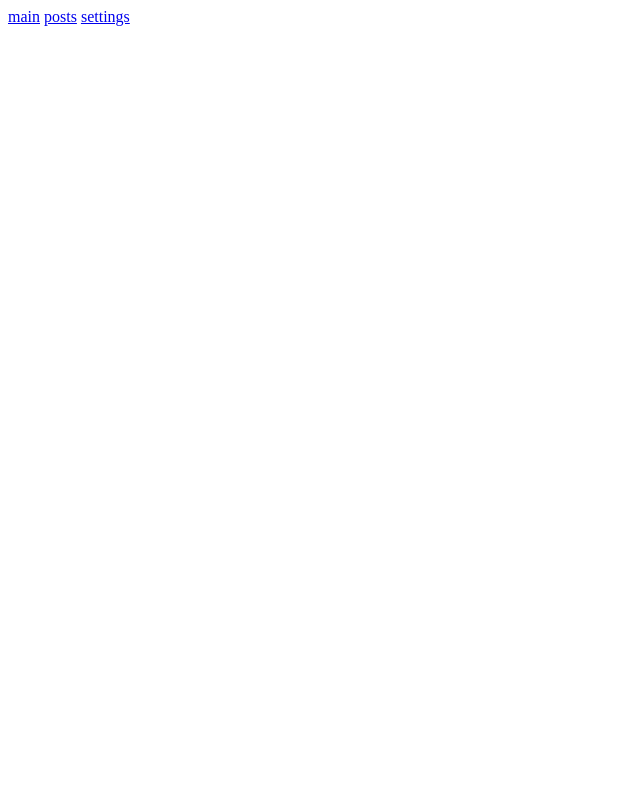
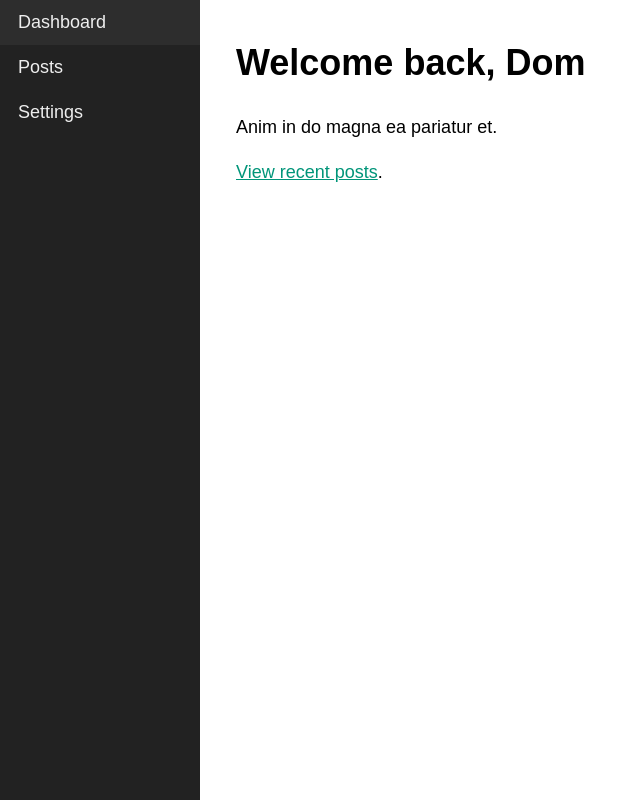
Before and after one commit to kamityler/avpz, a website with bundled scripts: page frontend/index.html in a window 1280 px wide. Shown: the whole page, without its empty margins (0-640 px from the left). Built offline with nearby package versions, Linux system fonts and the light colour scheme.

Commit message:
template_ready

```diff
--- a/frontend/index.html
+++ b/frontend/index.html
@@ -2,19 +2,17 @@
 <html lang="en">
 <head>
     <meta charset="UTF-8">
-    <meta http-equiv="X-UA-Compatible" content="IE=edge">
     <meta name="viewport" content="width=device-width, initial-scale=1.0">
-    <title>5АВПЗ</title>
+    <title>Single Page App</title>
+    <link rel="stylesheet" href="/static/css/index.css">
 </head>
 <body>
     <nav class="nav">
-        <a href="/" class="nav__link" data-link>main</a>
-        <a href="/posts" class="nav__link" data-link>posts</a>
-        <a href="/settings" class="nav__link" data-link>settings</a>
+        <a href="/" class="nav__link" data-link>Dashboard</a>
+        <a href="/posts" class="nav__link" data-link>Posts</a>
+        <a href="/settings" class="nav__link" data-link>Settings</a>
     </nav>
-
-
-
-    <script type='module' src="/static/js/index.js"></script>
+    <div id="app"></div>
+    <script type="module" src="/static/js/index.js"></script>
 </body>
 </html>
--- /dev/null
+++ b/frontend/static/css/index.css
@@ -0,0 +1,37 @@
+body {
+    --nav-width: 200px;
+    margin: 0 0 0 var(--nav-width);
+    font-family: 'Quicksand', sans-serif;
+    font-size: 18px;
+}
+
+.nav {
+    position: fixed;
+    top: 0;
+    left: 0;
+    width: var(--nav-width);
+    height: 100vh;
+    background: #222222;
+}
+
+.nav__link {
+    display: block;
+    padding: 12px 18px;
+    text-decoration: none;
+    color: #eeeeee;
+    font-weight: 500;
+}
+
+.nav__link:hover {
+    background: rgba(255, 255, 255, 0.05);
+}
+
+#app {
+    margin: 2em;
+    line-height: 1.5;
+    font-weight: 500;
+}
+
+a {
+    color: #009579;
+}
--- a/frontend/static/js/index.js
+++ b/frontend/static/js/index.js
@@ -1,45 +1,63 @@
-const navigateTo = url =>{
-    history.pushState(null,null,url);
+import Dashboard from "./views/Dashboard.js";
+import Posts from "./views/Posts.js";
+import PostView from "./views/PostView.js";
+import Settings from "./views/Settings.js";
+
+const pathToRegex = path => new RegExp("^" + path.replace(/\//g, "\\/").replace(/:\w+/g, "(.+)") + "$");
+
+const getParams = match => {
+    const values = match.result.slice(1);
+    const keys = Array.from(match.route.path.matchAll(/:(\w+)/g)).map(result => result[1]);
+
+    return Object.fromEntries(keys.map((key, i) => {
+        return [key, values[i]];
+    }));
+};
+
+const navigateTo = url => {
+    history.pushState(null, null, url);
     router();
 };
 
 const router = async () => {
     const routes = [
-        { path: "/", view: 'main' },
-        { path: "/posts", view: 'posts' },
-        { path: "/settings", view: 'settings' }
+        { path: "/", view: Dashboard },
+        { path: "/posts", view: Posts },
+        { path: "/posts/:id", view: PostView },
+        { path: "/settings", view: Settings }
     ];
 
+    // Test each route for potential match
     const potentialMatches = routes.map(route => {
         return {
             route: route,
-            isMatch: location.pathname === route.path
+            result: location.pathname.match(pathToRegex(route.path))
         };
     });
 
-    let match = potentialMatches.find(potentialMatches=>potentialMatches.isMatch);
+    let match = potentialMatches.find(potentialMatch => potentialMatch.result !== null);
 
-    if(!match)
-    {
+    if (!match) {
         match = {
             route: routes[0],
-            isMatch: true
+            result: [location.pathname]
         };
     }
 
-    console.log(match.route.view);
+    const view = new match.route.view(getParams(match));
 
+    document.querySelector("#app").innerHTML = await view.getHtml();
 };
 
+window.addEventListener("popstate", router);
 
 document.addEventListener("DOMContentLoaded", () => {
-    document.body.addEventListener('click', e=>{
-        if (e.target.matches("[data-link")){
+    document.body.addEventListener("click", e => {
+        if (e.target.matches("[data-link]")) {
             e.preventDefault();
             navigateTo(e.target.href);
         }
     });
 
     router();
-
 });
--- /dev/null
+++ b/frontend/static/js/views/AbstractView.js
@@ -0,0 +1,13 @@
+export default class {
+    constructor(params) {
+        this.params = params;
+    }
+
+    setTitle(title) {
+        document.title = title;
+    }
+
+    async getHtml() {
+        return "";
+    }
+}
--- /dev/null
+++ b/frontend/static/js/views/Dashboard.js
@@ -0,0 +1,20 @@
+import AbstractView from "./AbstractView.js";
+
+export default class extends AbstractView {
+    constructor(params) {
+        super(params);
+        this.setTitle("Dashboard");
+    }
+
+    async getHtml() {
+        return `
+            <h1>Welcome back, Dom</h1>
+            <p>
+                 Anim in do magna ea pariatur et.
+            </p>
+            <p>
+                <a href="/posts" data-link>View recent posts</a>.
+            </p>
+        `;
+    }
+}
--- /dev/null
+++ b/frontend/static/js/views/PostView.js
@@ -0,0 +1,16 @@
+import AbstractView from "./AbstractView.js";
+
+export default class extends AbstractView {
+    constructor(params) {
+        super(params);
+        this.postId = params.id;
+        this.setTitle("Viewing Post");
+    }
+
+    async getHtml() {
+        return `
+            <h1>Post</h1>
+            <p>You are viewing post #${this.postId}.</p>
+        `;
+    }
+}
--- /dev/null
+++ b/frontend/static/js/views/Posts.js
@@ -0,0 +1,15 @@
+import AbstractView from "./AbstractView.js";
+
+export default class extends AbstractView {
+    constructor(params) {
+        super(params);
+        this.setTitle("Posts");
+    }
+
+    async getHtml() {
+        return `
+            <h1>Posts</h1>
+            <p>You are viewing the posts!</p>
+        `;
+    }
+}
--- /dev/null
+++ b/frontend/static/js/views/Settings.js
@@ -0,0 +1,15 @@
+import AbstractView from "./AbstractView.js";
+
+export default class extends AbstractView {
+    constructor(params) {
+        super(params);
+        this.setTitle("Settings");
+    }
+
+    async getHtml() {
+        return `
+            <h1>Settings</h1>
+            <p>Manage your privacy and configuration.</p>
+        `;
+    }
+}
```
